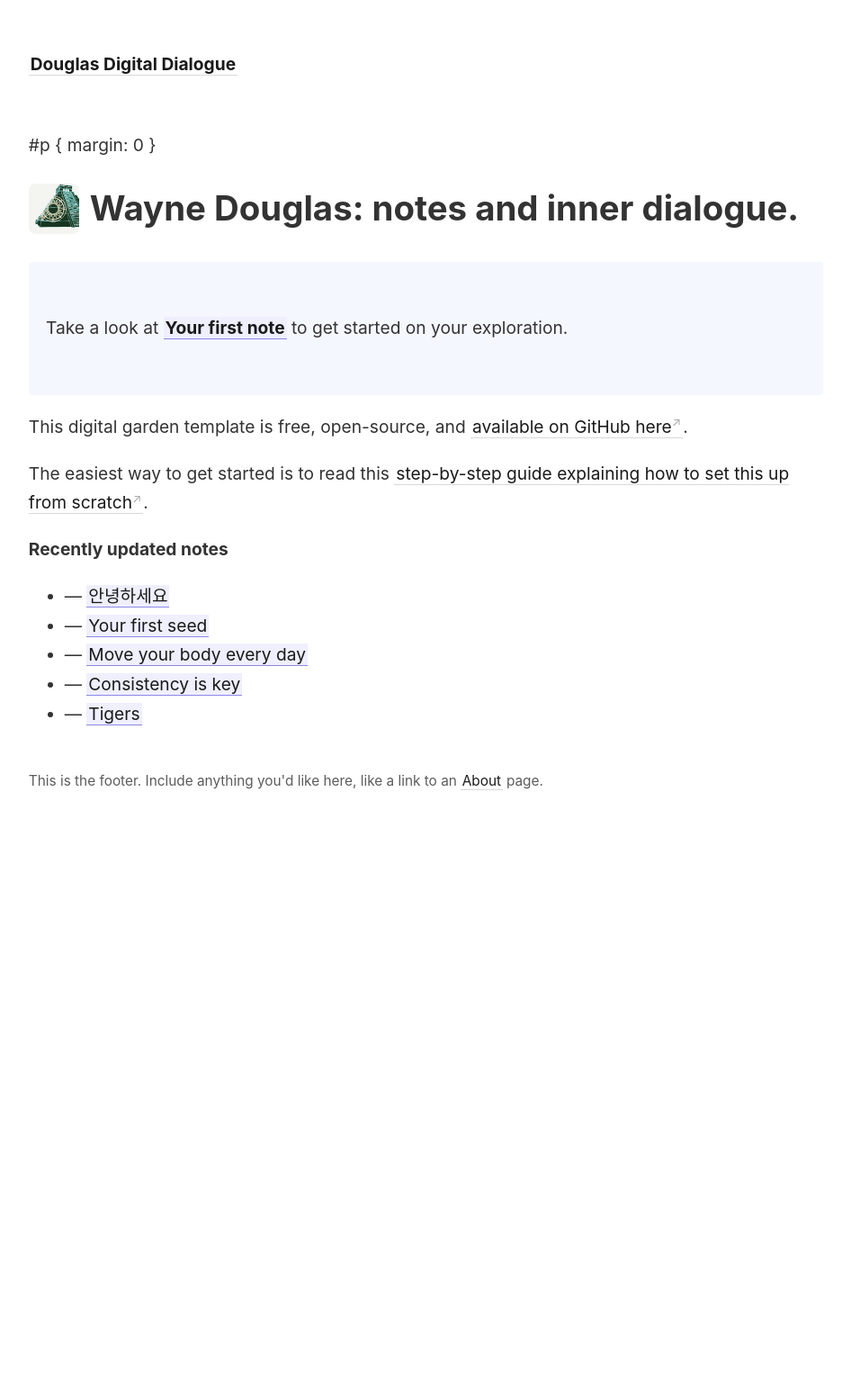
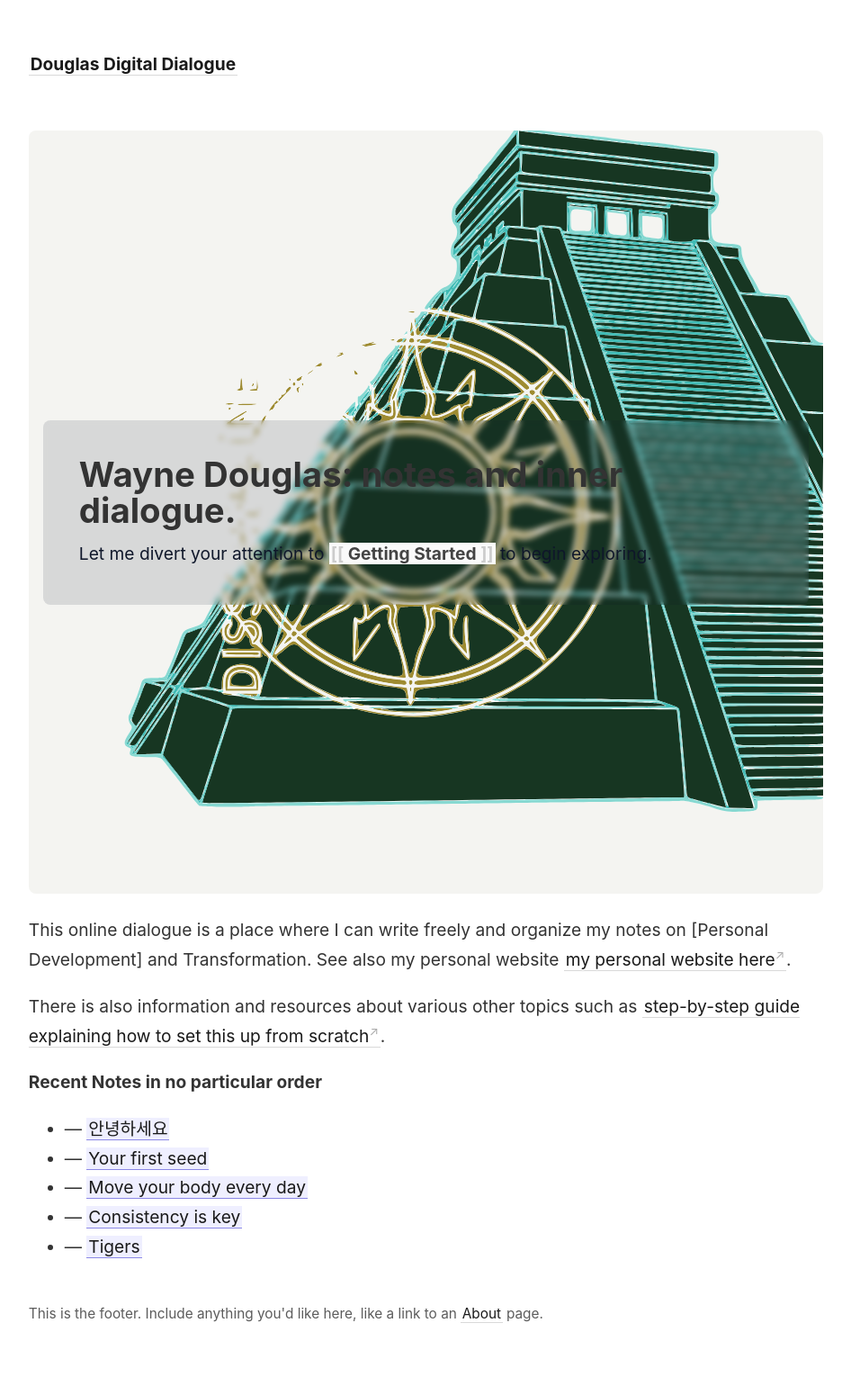
Before and after one commit to douglasdeveloper925/The-Douglas-Garden, a Jekyll site: the page built from _pages/index.md, in a window 1280 px wide. Shown: the whole page at 90% size, without its empty margins (45-991 px from the left). Built offline with Jekyll 4.4.1, drawn with Linux system fonts in a browser that asks for light colours; before the commit the page ends 948 px from its top, so only the background shows below that.

Commit message:
Make hero very large (80vh) while keeping default heading size

```diff
--- a/_pages/index.md
+++ b/_pages/index.md
@@ -5,19 +5,18 @@ id: home
 permalink: /
 ---
 
-#p { margin: 0 }
+<div id="hero" style="background-image: url('{{ '/assets/images/welcome.svg' | relative_url }}'); background-size: cover; background-position: center right; min-height:80vh; display:flex; align-items:center; padding: 4rem 1rem; border-radius: 8px; margin-bottom: 1.5rem;">
+  <div style="max-width: 64rem; margin: 0 auto; background: rgba(15,23,42,0.12); padding: 2.5rem; border-radius: 8px; backdrop-filter: blur(3px);">
+    <h1 style="margin:0; line-height:1.05;">Wayne Douglas: notes and inner dialogue.</h1>
+    <p style="margin:0.75rem 0 0; color:#0f172a;">Let me divert your attention to <strong>[[Getting Started]]</strong> to begin exploring.</p>
+  </div>
+</div>
 
-# <span style="display:inline-flex; align-items:center; gap:0.75rem;"><img src="{{ '/assets/images/welcome.svg' | relative_url }}" alt="Welcome" style="width:56px; height:56px; border-radius:8px; object-fit:cover;" /> Wayne Douglas: notes and inner dialogue.</span>
+This online dialogue is a place where I can write freely and organize my notes on [Personal Development] and Transformation. See also my personal website  [my personal website here](https://challengeyourself.tech).
 
-<p style="padding: 3em 1em; background: #f5f7ff; border-radius: 4px;">
-  Take a look at <span style="font-weight: bold">[[Your first note]]</span> to get started on your exploration.
-</p>
+There is also information and resources about various other topics such as [step-by-step guide explaining how to set this up from scratch](https://maximevaillancourt.com/blog/setting-up-your-own-digital-garden-with-jekyll).
 
-This digital garden template is free, open-source, and [available on GitHub here](https://github.com/maximevaillancourt/digital-garden-jekyll-template).
-
-The easiest way to get started is to read this [step-by-step guide explaining how to set this up from scratch](https://maximevaillancourt.com/blog/setting-up-your-own-digital-garden-with-jekyll).
-
-<strong>Recently updated notes</strong>
+<strong>Recent Notes in no particular order</strong>
 
 <ul>
   {% assign recent_notes = site.notes | sort: "last_modified_at_timestamp" | reverse %}
```
